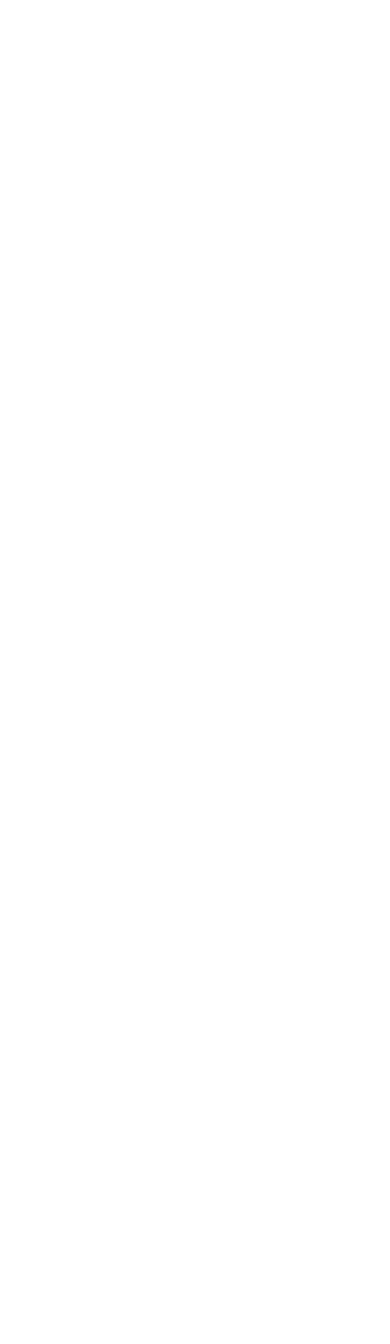
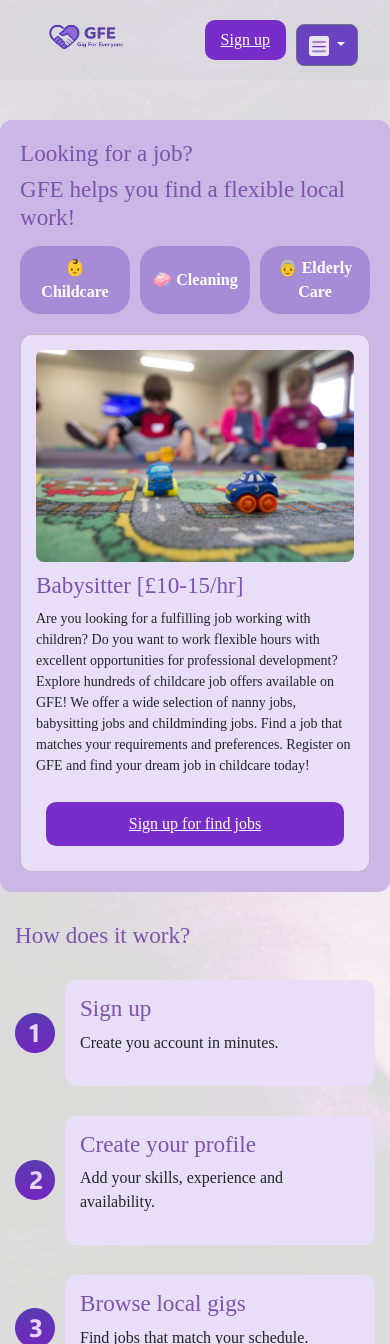
Before and after one commit to trandiem-cmd/GFE-Project, a plain HTML site: page frontend/jobseeker-search.html in a window 390 px wide. Shown: the top 1344 px of the page. Before the commit the page ends 844 px from the top, so only its background shows below. Drawn offline with nearby package versions, Linux system fonts and the light colour scheme; a web font is replaced by a local one.

Commit message:
Finalize client-search.html & jobseeker-search.html

```diff
--- a/frontend/css/style.css
+++ b/frontend/css/style.css
@@ -186,7 +186,82 @@ h3{
     justify-content: center;
     justify-items: center;
 }
+.container {
+    margin: auto;
+    background: #cbb7e5;
+    padding: 20px;
+    border-radius: 12px;
+  }
+.buttons {
+    display: flex;
+    gap: 10px;
+    margin: 15px 0;
+  }
 
+  .buttons button {
+    flex: 1;
+    padding: 10px;
+    border: none;
+    border-radius: 20px;
+    background: #a68cd6;
+    cursor: pointer;
+    color: white;
+    font-weight: bold;
+  }
+
+  .buttons button.active {
+    background: #6a42c2;
+  }
+
+  .card {
+    background: #e9def7;
+    border-radius: 12px;
+    padding: 15px;
+    margin-top: 20px;
+    transition: 0.3s;
+  }
+
+  .card img {
+    width: 100%;
+    border-radius: 8px;
+  }
+
+  .card h3 {
+    margin-top: 10px;
+  }
+
+  .card p {
+    font-size: 14px;
+  }
+
+  .btn {
+    margin-top: 10px;
+    display: inline-block;
+    padding: 8px 12px;
+    background: #6a42c2;
+    color: white;
+    border-radius: 8px;
+    text-decoration: none;
+  }
+.steps {
+    margin: 30px 15px;
+}
+  .step{
+    display: flex;
+    align-items: center;
+    justify-content: space-between;
+    gap: 10px;
+    margin-top: 30px;
+    border-radius: 10px;
+  }
+
+  .step-text
+  {
+    background: #e9def7;
+    padding: 15px;
+    border-radius: 12px;
+    flex: 1;
+  }
 
 /* Find-workers page  */
 
--- a/frontend/jobseeker-search.html
+++ b/frontend/jobseeker-search.html
@@ -0,0 +1,133 @@
+<!DOCTYPE html>
+<html lang="en">
+<head>
+  <meta charset="UTF-8">
+  <meta name="viewport" content="width=device-width, initial-scale=1.0">
+  <title>GFE - Gig For Everyone</title>
+  <link href="https://cdn.jsdelivr.net/npm/bootstrap@5.3.8/dist/css/bootstrap.min.css" rel="stylesheet" integrity="sha384-sRIl4kxILFvY47J16cr9ZwB07vP4J8+LH7qKQnuqkuIAvNWLzeN8tE5YBujZqJLB" crossorigin="anonymous">
+  <link rel="stylesheet" href="css/style.css">
+</head>
+<body>
+  <nav class="navbar bg-body-tertiary fixed-top">
+    <div class="container-fluid">
+      <img src="./Assets/GFE logo.png" alt="GFE logo" class="logo">
+    <div class="login-dropdown ms-auto">
+      <a class="login-btn" href="./signup.html">Sign up</a>
+      <button class="btn btn-secondary dropdown-toggle login-btn" type="button" data-bs-toggle="dropdown">
+          <img src="./Assets/menu-icon.png" class="menu-icon" alt="Menu">
+      </button>
+        <ul class="dropdown-menu dropdown-menu-end">
+            <li><a class="dropdown-item" href="./index.html">Home</a></li>
+            <li><a class="dropdown-item" href="./about.html">About Us</a></li>
+            <li><a class="dropdown-item" href="./contact.html">Contact Us</a></li>
+            <li><a class="dropdown-item" href="./faq.html">FAQ</a></li>
+        </ul>
+      </div>
+    </div>
+  </nav>
+<div class="container">
+
+  <h3>Looking for a job?</h3>
+  <h3>GFE helps you find a flexible local work!</h3>
+
+   <div class="buttons">
+    <button onclick="showCard('childcare')" class="active">👶 Childcare</button>
+    <button onclick="showCard('cleaning')" class="active">🧼 Cleaning</button>
+    <button onclick="showCard('elderly')" class="active">👵 Elderly Care</button>
+  </div>
+
+  <!-- Card -->
+  <div id="card" class="card"></div>
+
+</div>
+
+<script>
+  const cardData = {
+    childcare: {
+      title: "Babysitter    [£10-15/hr]",
+      img: "./Assets/img-Childcare.png",
+      text: "Are you looking for a fulfilling job working with children? Do you want to work flexible hours with excellent opportunities for professional development? Explore hundreds of childcare job offers available on GFE! We offer a wide selection of nanny jobs, babysitting jobs and childminding jobs. Find a job that matches your requirements and preferences. Register on GFE and find your dream job in childcare today!",
+    },
+    cleaning: {
+      title: "House Cleaner  [£12-18/hr]",
+      img: "./Assets/cleaning-searchImg.png",
+      text: "GFE offers a huge selection of job opportunities to suit your skills and preferences. Whether you specialise in office cleaning, house and apartment cleaning, rental property cleaning, or housekeeping, you'll find plenty of available work near you. Our platform ensures you can easily find and apply for jobs in your local area, making it convenient to work close to home. With GFE, the perfect cleaning or housekeeping job is just a few clicks away.",
+    },
+    elderly: {
+      title: "ELDERLY CARE   [£15-20/hr]",
+      img: "./Assets/img-ElderlyCare.png",
+      text: "Join our GFE community today and discover a wide range of jobs in elderly care. Whether you’re interested in working as a caregiver or companion, we offer new job postings daily, allowing you to find the perfect match for your skills.",
+    }
+  };
+
+  function showCard(type) {
+    const data = cardData[type];
+
+    document.getElementById("card").innerHTML = `
+      <img src="${data.img}" alt="">
+      <h3>${data.title}</h3>
+      <p>${data.text}</p>
+      <a href="./signup.html" class="find-workers-btn">Sign up for find jobs</a>
+    `;
+
+    // update active button
+    document.querySelectorAll(".buttons button").forEach(btn => {
+      btn.classList.remove("active");
+    });
+
+    event.target.classList.add("active");
+  }
+
+  // Load default card
+  showCard('childcare');
+</script>
+
+<div class="steps">
+  <h3>How does it work?</h3>
+    <div class="step">
+      <img src="./Assets/number1.png" class="number">
+      <div class="step-text">
+      <h3>Sign up</h3>
+      <p>Create you account in minutes.</p>
+      </div>
+    </div>
+    <div class="step">
+      <img src="./Assets/number2.png" class="number">
+      <div class="step-text">
+      <h3>Create your profile</h3>
+      <p>Add your skills, experience and availability.</p>
+      </div>
+    </div>
+    <div class="step">
+      <img src="./Assets/number3.png" class="number">
+      <div class="step-text">
+      <h3>Browse local gigs</h3>
+      <p>Find jobs that match your schedule.</p>
+      </div>
+    </div>
+    <div class="step">
+      <img src="./Assets/number4.png" class="number">
+      <div class="step-text">
+      <h3>Apply & get paid</h3>
+      <p>Chat with clients, get hired and paid.</p>
+      </div>
+    </div>
+</div>
+
+  <footer class="footer">
+
+  <div class="footer-links">
+    <a href="./about.html">About us</a>
+    <a href="./contact.html">Contact us</a>
+    <a href="./faq.html">FAQ</a>
+  </div>
+
+  <div class="footer-line"></div>
+
+  <p>© 2026 GFE — All rights reserved</p>
+
+</footer>
+</div>
+<script src="https://cdn.jsdelivr.net/npm/bootstrap@5.3.8/dist/js/bootstrap.bundle.min.js" integrity="sha384-FKyoEForCGlyvwx9Hj09JcYn3nv7wiPVlz7YYwJrWVcXK/BmnVDxM+D2scQbITxI" crossorigin="anonymous"></script>
+</body>
+</html>
```
Also changed, not shown: frontend/client-search.html (+42 -9 lines), frontend/login.html (+29 -1 lines), frontend/signup.html (+29 -1 lines), frontend/Assets/cleaning-searchImg.png (added), frontend/Assets/number1.png (added), frontend/Assets/number2.png (added), frontend/Assets/number3.png (added), frontend/Assets/number4.png (added).
